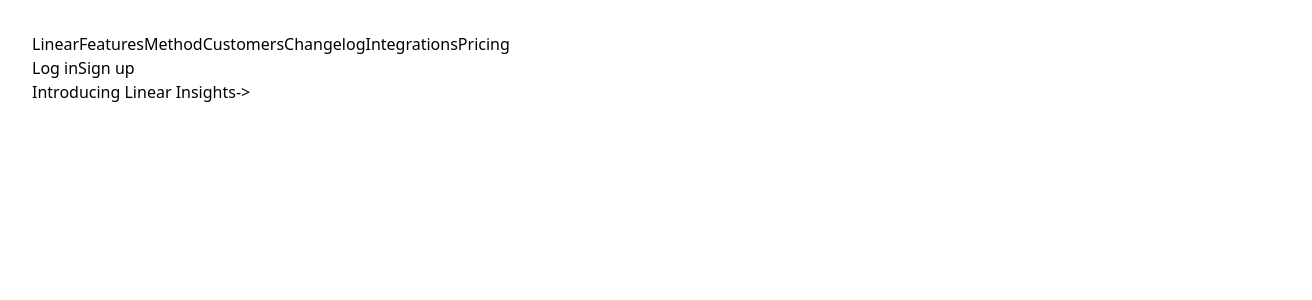
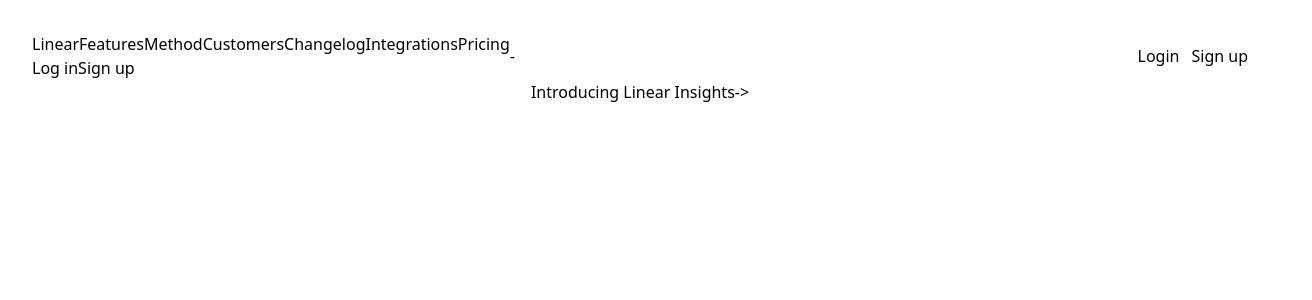
Before and after one commit to femnixx/linear, a React (Vite) app: page / in a window 1280 px wide. Shown: the top 300 px of the page, 1312 px wide, since content can reach past the window. Built offline with nearby package versions, Linux system fonts and the light colour scheme.

Commit message:
starting development on bar for sm-md screens

```diff
--- a/src/components/Bar.tsx
+++ b/src/components/Bar.tsx
@@ -22,7 +22,15 @@ const Bar = () => {
           </div>
         </div>
       </div>
-
+      {/* sm-md screens */}
+      <div className="flex justify-between items-center w-full">
+        <p>-</p>
+        {/* login and signin */}
+        <div className="gap-x-3 flex">
+        <button>Login</button>
+          <button>Sign up</button>
+        </div>
+      </div>
     </div>
   )
 }
--- a/src/pages/LandingPage.tsx
+++ b/src/pages/LandingPage.tsx
@@ -2,12 +2,12 @@ import Bar from "../components/Bar"
 
 const LandingPage = () => {
   return (
-    <div className="w-screen h-screen">
+    <div className="">
         <Bar></Bar>
         {/* title card */}
         <div>
           {/* introducing linear heights */}
-          <div className="flex">
+          <div className="flex justify-center items-center">
             <p>Introducing Linear Insights</p>
             <p> -&gt; </p>
           </div>
```
